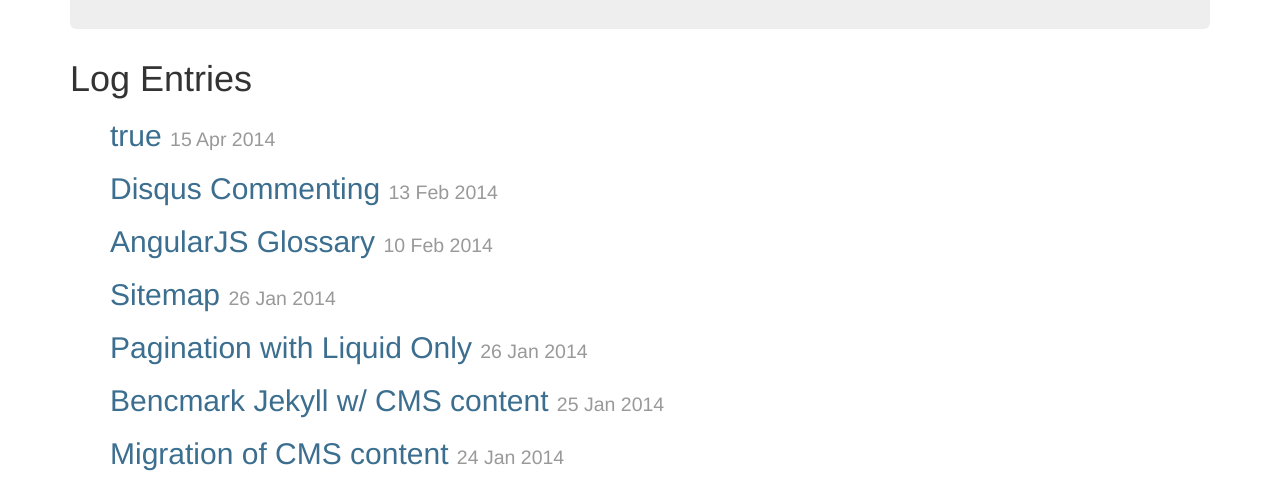
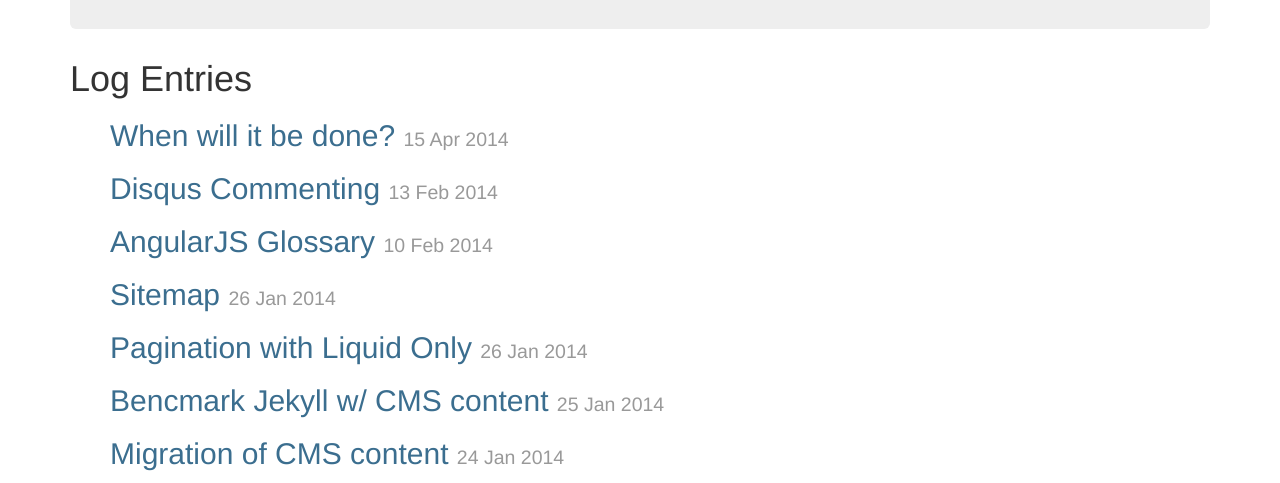
Before and after one commit to crdschurch/crdschurch.github.io, a Jekyll site: the page built from index.html, in a window 1280 px wide and 900 px high, cut to the strip 417-900 px from the top of the window. Built offline with Jekyll 4.4.1, drawn with Linux system fonts in a browser that asks for light colours; nearby versions of some CDN libraries; Markdown is read by kramdown in place of the engine named in the settings.

Commit message:
Updated 2014-04-15-when-will-it-be-done.md

```diff
--- a/_posts/2014-04-15-when-will-it-be-done.md
+++ b/_posts/2014-04-15-when-will-it-be-done.md
@@ -1,7 +1,7 @@
 ---
 layout: post
 published: true
-title: "true"
+title: "When will it be done?"
 comment: "When will it be done?"
 ---
 
```
